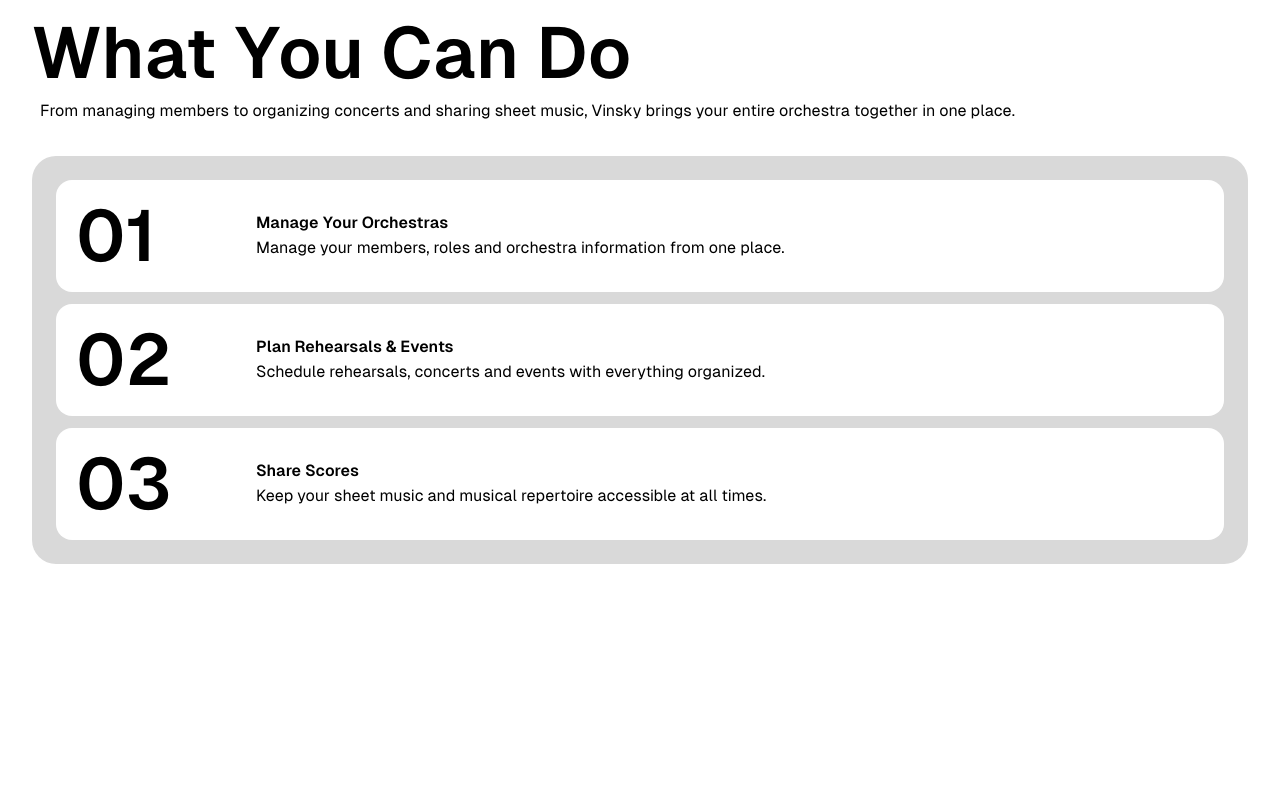
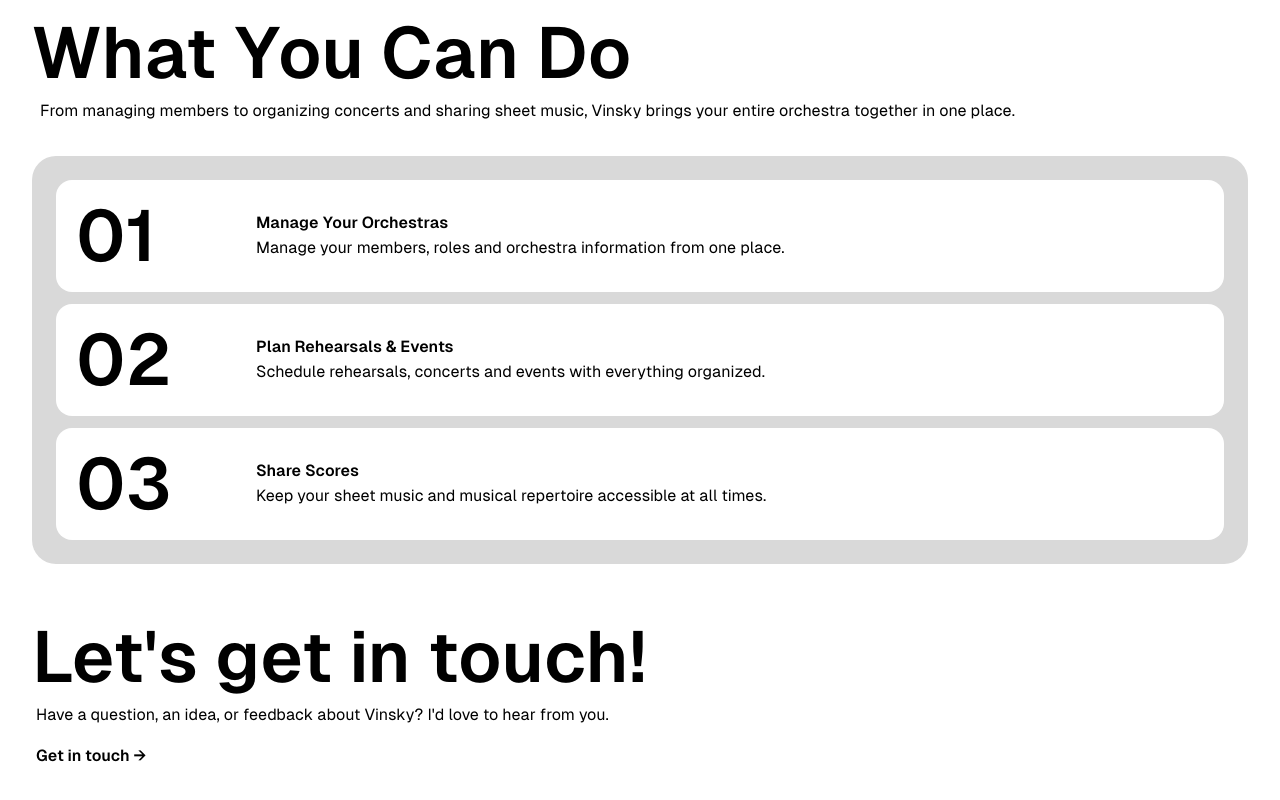
Before and after one commit to lbadiaestopa/vinsky-front, a React (Vite) app: page / in a window 1280 px wide. Shown: the part 747-1547 px from the top of the page. Before the commit the page ends 1359 px from the top, so only its background shows below. Built offline with nearby package versions, Linux system fonts and the light colour scheme; no server answers.

Commit message:
feat: add Contact Section

```diff
--- /dev/null
+++ b/src/components/ContactSection.jsx
@@ -0,0 +1,24 @@
+function ContactSection() {
+    return (
+        <section id="contact" className="bg-white px-8 pb-24 text-black">
+            <div className="max-w-7xl mx-auto">
+                <h1 className="text-7xl font-semibold leading-tight">
+                    Let's get in touch!
+                </h1>
+
+                <p className="ml-1 max-w-7xl text-base leading-relaxed">
+                    Have a question, an idea, or feedback about Vinsky? I'd love to hear from you.
+                </p>
+
+                <a
+                    href="mailto:lbadiaestopa@gmail.com"
+                    className="ml-1 mt-4 inline-block text-base font-semibold hover:underline underline-offset-4"
+                >
+                    Get in touch →
+                </a>
+            </div>
+        </section>
+    )
+}
+
+export default ContactSection
--- a/src/pages/Landing.jsx
+++ b/src/pages/Landing.jsx
@@ -1,6 +1,7 @@
 import LandingHeader from '../components/LandingHeader'
 import AboutSection from '../components/AboutSection'
 import FeaturesSection from '../components/FeaturesSection'
+import ContactSection from '../components/ContactSection'
 
 function Landing() {
     return (
@@ -9,6 +10,7 @@ function Landing() {
             <main className="pt-4">
                 <AboutSection />
                 <FeaturesSection />
+                <ContactSection />
             </main>
         </>
     )
```
